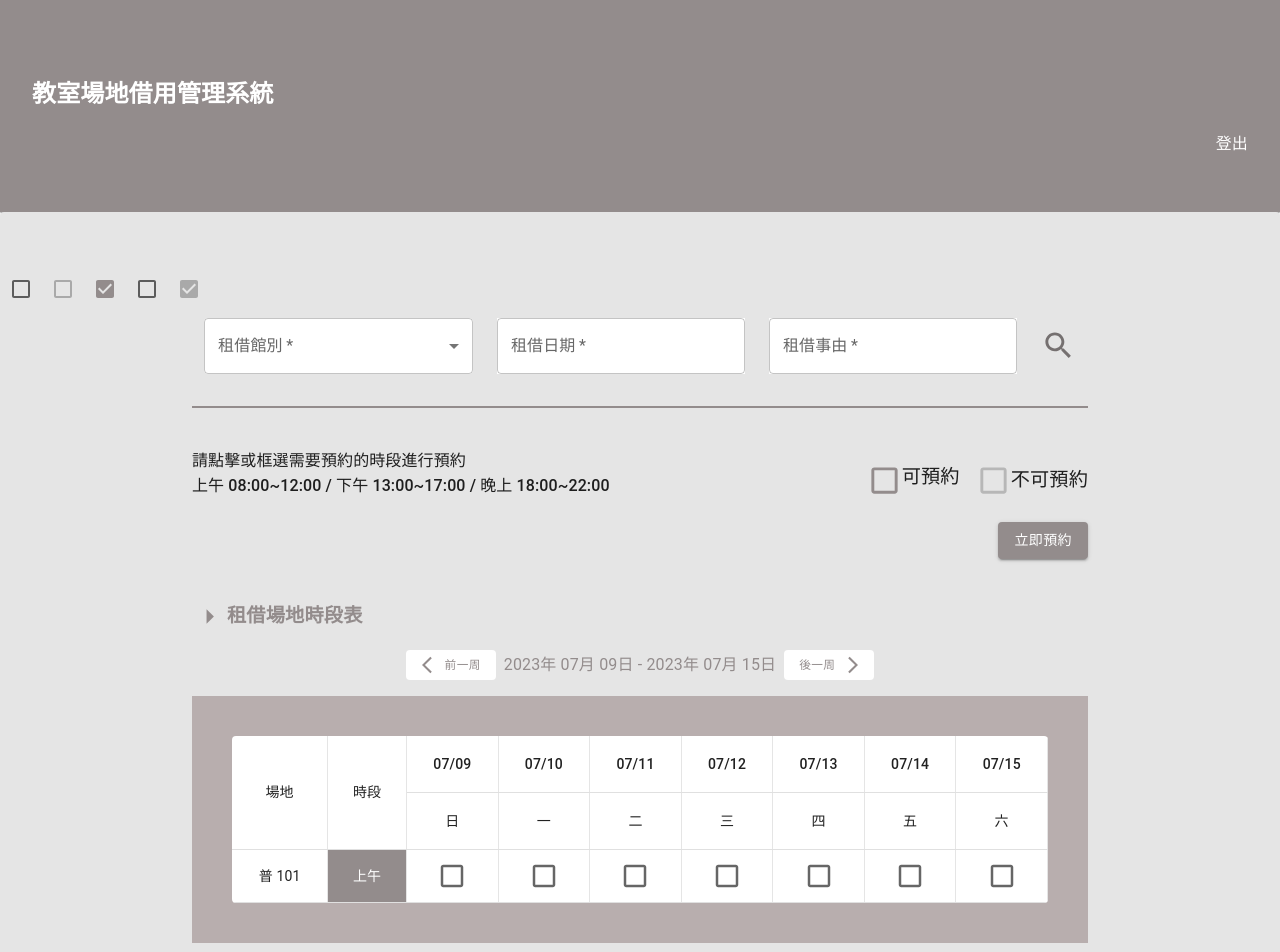
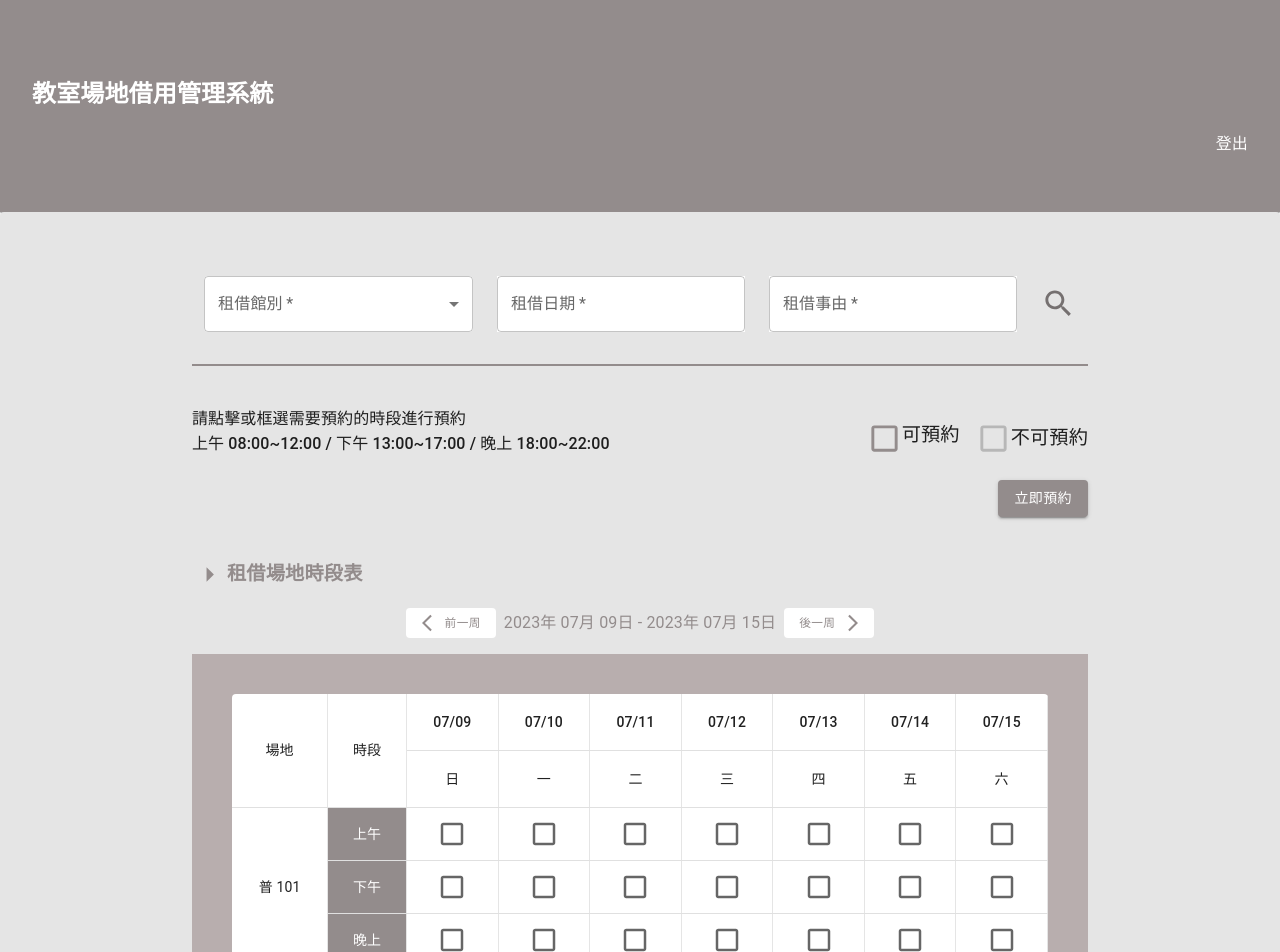
Before and after one commit to Jessy0715/booking, a React (Create React App) app: page /roomReserve in a window 1280 px wide. Shown: the top 952 px of the page. Built offline with nearby package versions, Linux system fonts and the light colour scheme.

Commit message:
解決 checkbox 介面狀態問題

```diff
--- a/src/pages/roomReserve/index.js
+++ b/src/pages/roomReserve/index.js
@@ -27,34 +27,6 @@ import CropDinIcon from "@mui/icons-material/CropDin";
 import ArrowBackIosNewIcon from "@mui/icons-material/ArrowBackIosNew";
 import ArrowForwardIosIcon from "@mui/icons-material/ArrowForwardIos";
 const RoomReserve = () => {
-  const initialChecklist = [
-    { checked: false, disabled: false },
-    { checked: false, disabled: true },
-    { checked: true, disabled: false },
-    { checked: false, disabled: false },
-    { checked: true, disabled: true },
-  ];
-
-  const [checkedList, setCheckedList] = useState(initialChecklist);
-
-  const handleChange = (index, type) => (event) => {
-    console.log(index, type, event.target.checked);
-    const updatedCheckedList = checkedList.map(
-      (item, i) => {
-        if (index === i) {
-          console.log(index);
-          return { ...item, checked: event.target.checked };
-        } else {
-          return item;
-        }
-      }
-      // index === i ? { ...item, checked: event.target.checked } : item
-    );
-    setCheckedList(updatedCheckedList);
-  };
-
-  //  ======================
-
   const [columnsDate, setColumnsDate] = useState(() => {
     const currentDate = dayjs();
     const startOfWeek = currentDate.startOf("week");
@@ -73,174 +45,146 @@ const RoomReserve = () => {
   const dayNames = ["日", "一", "二", "三", "四", "五", "六"];
   const columnsDay = columnsDate.map((column) => dayNames[column.day()]);
 
-  const select_locationData = [
+  // ===============================
+
+  const initialTableData = [
     {
       location: "普 101",
-      checked: {
       morning: [
         {
           date: columnsDate[0],
-            isCheck: false,
+          checked: false,
           disabled: false,
         },
         {
           date: columnsDate[1],
-            isCheck: false,
+          checked: false,
           disabled: false,
         },
         {
           date: columnsDate[2],
-            isCheck: false,
+          checked: false,
           disabled: false,
         },
         {
           date: columnsDate[3],
-            isCheck: false,
+          checked: false,
           disabled: false,
         },
         {
           date: columnsDate[4],
-            isCheck: false,
+          checked: false,
           disabled: false,
         },
         {
           date: columnsDate[5],
-            isCheck: false,
+          checked: false,
           disabled: false,
         },
         {
           date: columnsDate[6],
-            isCheck: false,
+          checked: false,
           disabled: false,
         },
       ],
       noon: [
         {
           date: columnsDate[0],
-            isCheck: false,
+          checked: false,
           disabled: false,
         },
         {
           date: columnsDate[1],
-            isCheck: false,
+          checked: false,
           disabled: false,
         },
         {
           date: columnsDate[2],
-            isCheck: false,
+          checked: false,
           disabled: false,
         },
         {
           date: columnsDate[3],
-            isCheck: false,
+          checked: false,
           disabled: false,
         },
         {
           date: columnsDate[4],
-            isCheck: false,
+          checked: false,
           disabled: false,
         },
         {
           date: columnsDate[5],
-            isCheck: false,
+          checked: false,
           disabled: false,
         },
         {
           date: columnsDate[6],
-            isCheck: false,
+          checked: false,
           disabled: false,
         },
       ],
       night: [
         {
           date: columnsDate[0],
-            isCheck: false,
+          checked: false,
           disabled: false,
         },
         {
           date: columnsDate[1],
-            isCheck: false,
+          checked: false,
           disabled: false,
         },
         {
           date: columnsDate[2],
-            isCheck: false,
+          checked: false,
           disabled: false,
         },
         {
           date: columnsDate[3],
-            isCheck: false,
+          checked: false,
           disabled: false,
         },
         {
           date: columnsDate[4],
-            isCheck: false,
+          checked: false,
           disabled: false,
         },
         {
           date: columnsDate[5],
-            isCheck: false,
+          checked: false,
           disabled: false,
         },
         {
           date: columnsDate[6],
-            isCheck: false,
+          checked: false,
           disabled: false,
         },
       ],
     },
-    },
   ];
 
-  const [locationsData, setLocationsData] = useState(select_locationData);
+  const [locationsData, setLocationsData] = useState(initialTableData);
 
   const [rentType, setRentType] = useState("");
   const [rentDate, setRentDate] = useState("");
   const [rentReason, setReason] = useState("");
-  const handleTest = (timePeriod, location, index) => (event) => {
-    // console.log(timePeriod, location, index, event.target.checked);
 
-    const updatedCheckedList = locationsData.map((item, i) => {
-      if (
-        location === item.location &&
-        timePeriod === item.checked[timePeriod] &&
-        index === i
-      ) {
-        const updatedChecked = [...item.checked[timePeriod]];
-        updatedChecked[index]["isCheck"] = event.target.checked;
-        console.log(updatedChecked[index]["isCheck"]);
-        return {
-          ...item,
-          checked: {
-            ...item.checked,
-            [timePeriod]: updatedChecked,
-          },
-        };
-      }
-      // console.log(item);
-      return item;
-    });
-    setLocationsData(updatedCheckedList);
-  };
+  const handleCheckboxChange =
+    (outerIndex, innerIndex, period, { date }) =>
+    (event) => {
+      console.log(
+        outerIndex,
+        innerIndex,
+        period,
+        event.target.checked,
+        date.format("YYYY-MM-DD")
+      );
+      const updatedChecklists = [...locationsData];
 
-  const handleCheckboxChange = (timePeriod, location, index) => (event) => {
-    console.log("called::", timePeriod, location, index, event.target.checked);
-    const updatedLocationsData = locationsData.map((data) => {
-      if (data.location == location) {
-        const updatedChecked = [...data.checked[timePeriod]];
-        updatedChecked[index]["isCheck"] = event.target.checked;
-        return {
-          ...data,
-          checked: {
-            ...data.checked,
-            [timePeriod]: updatedChecked,
-          },
-        };
-      }
-      return data;
-    });
-
-    setLocationsData(updatedLocationsData);
+      updatedChecklists[outerIndex][period][innerIndex].checked =
+        event.target.checked;
+      setLocationsData(updatedChecklists);
     };
 
   const handleRentTypeChange = (event) => {
@@ -309,14 +253,6 @@ const RoomReserve = () => {
         elevation={0}
         sx={{ pt: 7, pb: 8, backgroundColor: "#e5e5e5" }}
       >
-        {checkedList.map((item, index) => (
-          <Checkbox
-            key={index}
-            checked={item.checked}
-            disabled={item.disabled}
-            onChange={handleChange(index, "noon")}
-          />
-        ))}
         <Box sx={{ maxWidth: "70vw", marginX: "auto", mt: 1 }}>
           <Grid
             container
@@ -511,7 +447,7 @@ const RoomReserve = () => {
                   </TableRow>
                 </TableHead>
                 <TableBody>
-                  {select_locationData.map((data) => (
+                  {locationsData.map((data, outerIndex) => (
                     <Fragment key={data.location}>
                       <TableRow>
                         <TableCell
@@ -531,9 +467,9 @@ const RoomReserve = () => {
                         >
                           上午
                         </TableCell>
-                        {data.checked.morning.map((el, index) => (
+                        {data.morning.map((el, innerIndex) => (
                           <TableCell
-                            key={index}
+                            key={innerIndex}
                             align="center"
                             sx={{
                               borderRight: "1px solid #e5e5e5",
@@ -541,27 +477,15 @@ const RoomReserve = () => {
                               py: 0,
                             }}
                           >
-                            {/* <Checkbox
-                              checked={el.isCheck}
+                            <Checkbox
+                              key={innerIndex}
+                              checked={el.checked}
                               disabled={el.disabled}
                               onChange={handleCheckboxChange(
+                                outerIndex,
+                                innerIndex,
                                 "morning",
-                                data.location,
-                                index
-                              )}
-                              sx={{
-                                "& .MuiSvgIcon-root": {
-                                  fontSize: "30px",
-                                },
-                              }}
-                            /> */}
-                            <Checkbox
-                              checked={el.isCheck}
-                              disabled={el.disabled}
-                              onChange={handleTest(
-                                "morning",
-                                data.location,
-                                index
+                                el
                               )}
                               sx={{
                                 "& .MuiSvgIcon-root": {
@@ -572,7 +496,7 @@ const RoomReserve = () => {
                           </TableCell>
                         ))}
                       </TableRow>
-                      {/* <TableRow>
+                      <TableRow>
                         <TableCell
                           align="center"
                           sx={{
@@ -583,9 +507,9 @@ const RoomReserve = () => {
                         >
                           下午
                         </TableCell>
-                        {data.checked.noon.map((el, index) => (
+                        {data.noon.map((el, innerIndex) => (
                           <TableCell
-                            key={index}
+                            key={innerIndex}
                             align="center"
                             sx={{
                               borderRight: "1px solid #e5e5e5",
@@ -594,17 +518,15 @@ const RoomReserve = () => {
                             }}
                           >
                             <Checkbox
-                              checked={el.isCheck}
+                              key={innerIndex}
+                              checked={el.checked}
                               disabled={el.disabled}
-                              onChange={(event) =>
-                                handleCheckboxChange(
+                              onChange={handleCheckboxChange(
+                                outerIndex,
+                                innerIndex,
                                 "noon",
-                                  data.location,
-                                  index,
-                                  event.target.checked,
-                                  el.date
-                                )
-                              }
+                                el
+                              )}
                               sx={{
                                 "& .MuiSvgIcon-root": {
                                   fontSize: "30px",
@@ -625,9 +547,9 @@ const RoomReserve = () => {
                         >
                           晚上
                         </TableCell>
-                        {data.checked.night.map((el, index) => (
+                        {data.night.map((el, innerIndex) => (
                           <TableCell
-                            key={index}
+                            key={innerIndex}
                             align="center"
                             sx={{
                               borderRight: "1px solid #e5e5e5",
@@ -636,17 +558,15 @@ const RoomReserve = () => {
                             }}
                           >
                             <Checkbox
-                              checked={el.isCheck}
+                              key={innerIndex}
+                              checked={el.checked}
                               disabled={el.disabled}
-                              onChange={(event) =>
-                                handleCheckboxChange(
+                              onChange={handleCheckboxChange(
+                                outerIndex,
+                                innerIndex,
                                 "night",
-                                  data.location,
-                                  index,
-                                  event.target.checked,
-                                  el.date
-                                )
-                              }
+                                el
+                              )}
                               sx={{
                                 "& .MuiSvgIcon-root": {
                                   fontSize: "30px",
@@ -655,7 +575,7 @@ const RoomReserve = () => {
                             />
                           </TableCell>
                         ))}
-                      </TableRow> */}
+                      </TableRow>
                     </Fragment>
                   ))}
                 </TableBody>
@@ -667,7 +587,7 @@ const RoomReserve = () => {
             <Typography variant="subtitle1" sx={{ mb: 1 }}>
               其他場地推薦
             </Typography>
-            {select_locationData.map((data) => (
+            {initialTableData.map((data) => (
               <Fragment key={data.location}>
                 <Box
                   component="main"
```
Lines whose indentation alone changed are shown as unchanged.
